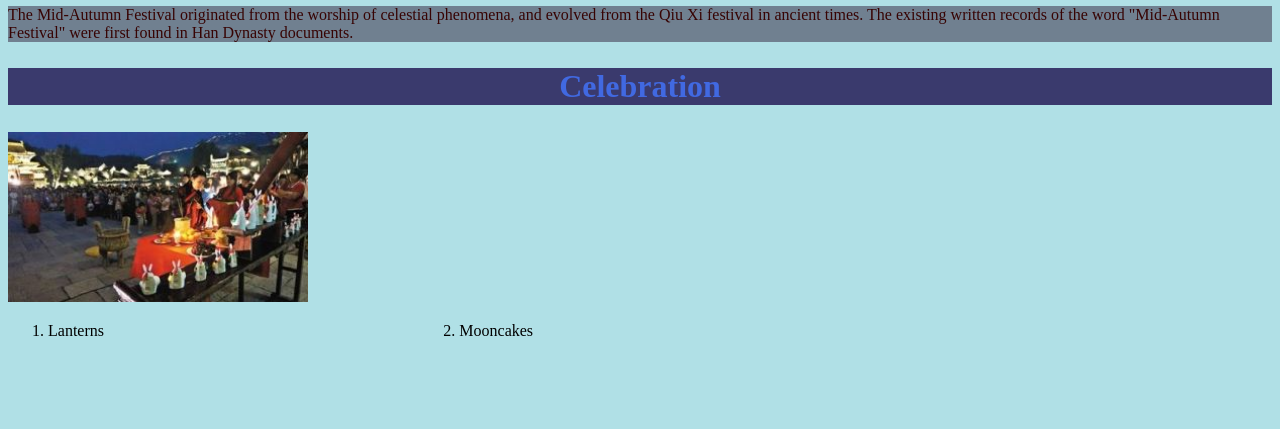
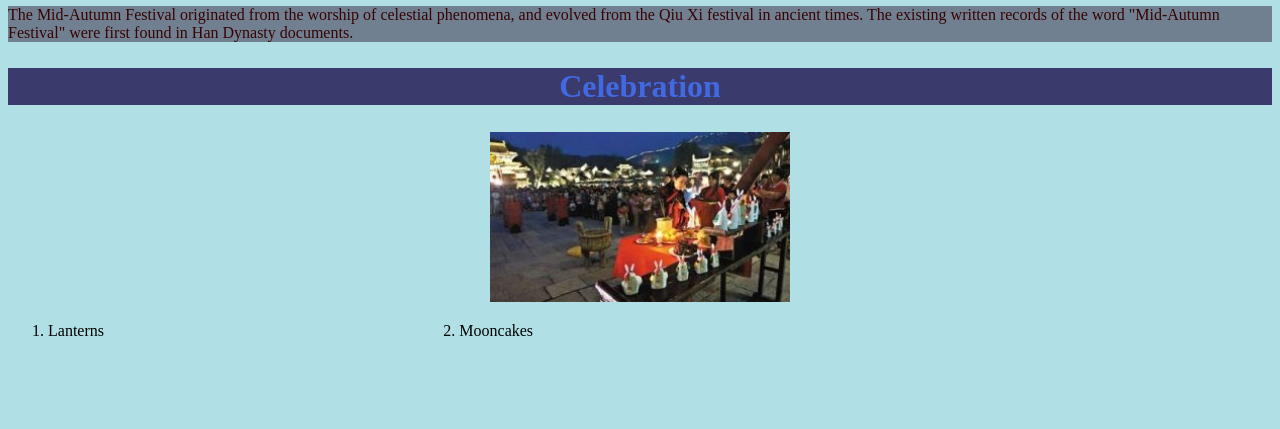
Before and after one commit to Haopeng138/Frontend-d, a plain HTML site: page ParteA+B.html in a window 1280 px wide. Shown: the part 674-1103 px from the top of the page. Drawn offline with Linux system fonts and the light colour scheme.

Commit message:
Center img

```diff
--- a/ParteA+B.html
+++ b/ParteA+B.html
@@ -47,8 +47,9 @@
         </section>
         <section>
           <h2 style="background-color: rgb(58, 58, 109);">Celebration</h2>
-          <img src="img/myimg.jpeg" alt="osmanthus wine" width="300" height="170">
-          <!-- Grid layout -->
+          <center><img src="img/myimg.jpeg" alt="osmanthus wine" width="300" height="170">
+          </center>
+            <!-- Grid layout -->
           <ol class="wrapper">
             <li class="one">Lanterns</li>
             <li class="two">Mooncakes</li>
```
